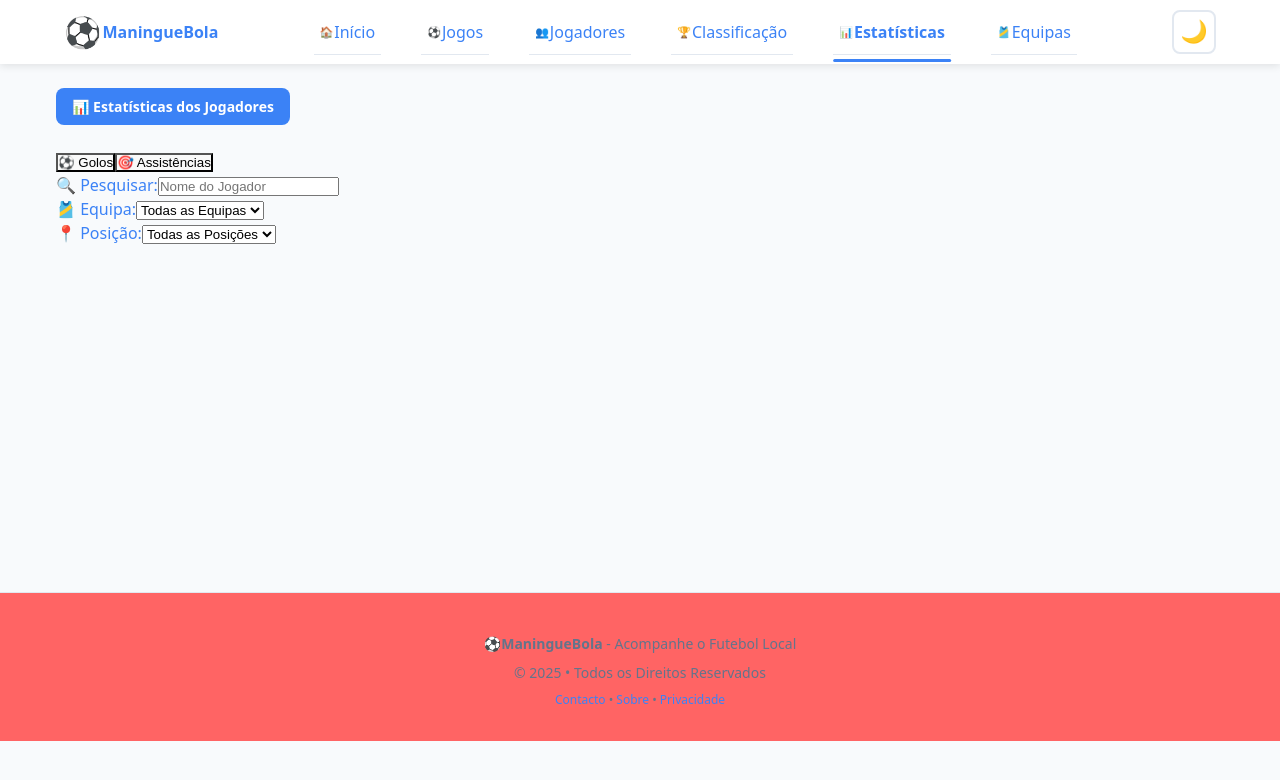
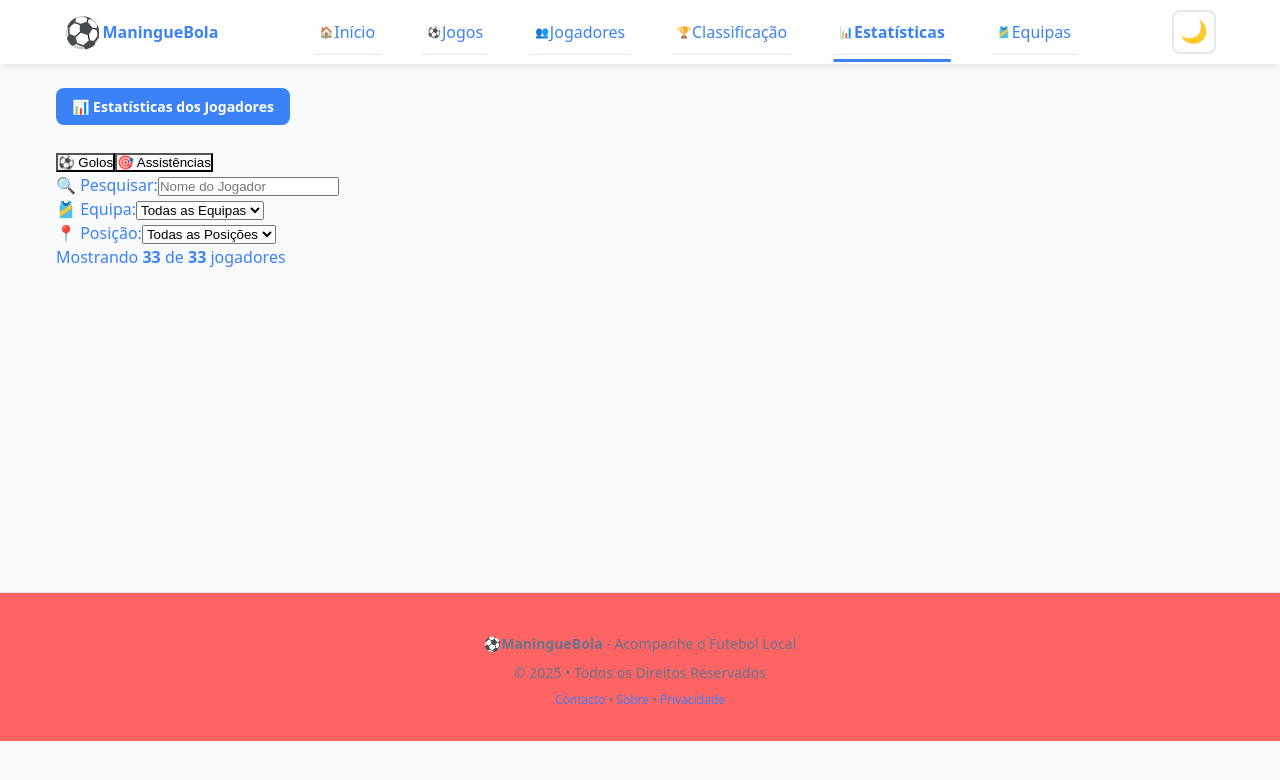
Before and after one commit to Raimundroid/maninguebola, a React (Vite) app: page /estatisticas in a window 1280 px wide. Shown: the top 780 px of the page. Built offline with nearby package versions, Linux system fonts and the light colour scheme.

Commit message:
StatisticsPage (jsx): added results info section

```diff
--- a/src/pages/StatisticsPage/StatisticsPage.jsx
+++ b/src/pages/StatisticsPage/StatisticsPage.jsx
@@ -475,6 +475,26 @@ const StatisticsPage = ({ players = [], teams = [] }) => {
           )}
         </div>
         {/* END OF FILTERS SECTION */}
+
+        {/* ============================================
+            RESULTS INFO
+            ============================================
+            Shows: "Showing X of Y players"
+            Updates dynamically based on filters
+        */}
+        <div className="results-info">
+          Mostrando <strong>{getFilteredPlayers.length}</strong> de{" "}
+          <strong>
+            {
+              players.filter(
+                (p) =>
+                  calculateStats(p, activeTab === "goals" ? "goals" : "assists")
+                    .value > 0
+              ).length
+            }
+          </strong>{" "}
+          jogadores
+        </div>
       </div>
     </div>
   );
@@ -708,12 +728,6 @@ export default StatisticsPage;
 //         </div>
 //
 
-//         {/* ============================================
-//             RESULTS INFO
-//             ============================================
-//             Shows: "Showing X of Y players"
-//             Updates dynamically based on filters
-//         */}
 //         <div className="results-info">
 //           Mostrando <strong>{getFilteredPlayers.length}</strong> de{" "}
 //           <strong>
```
